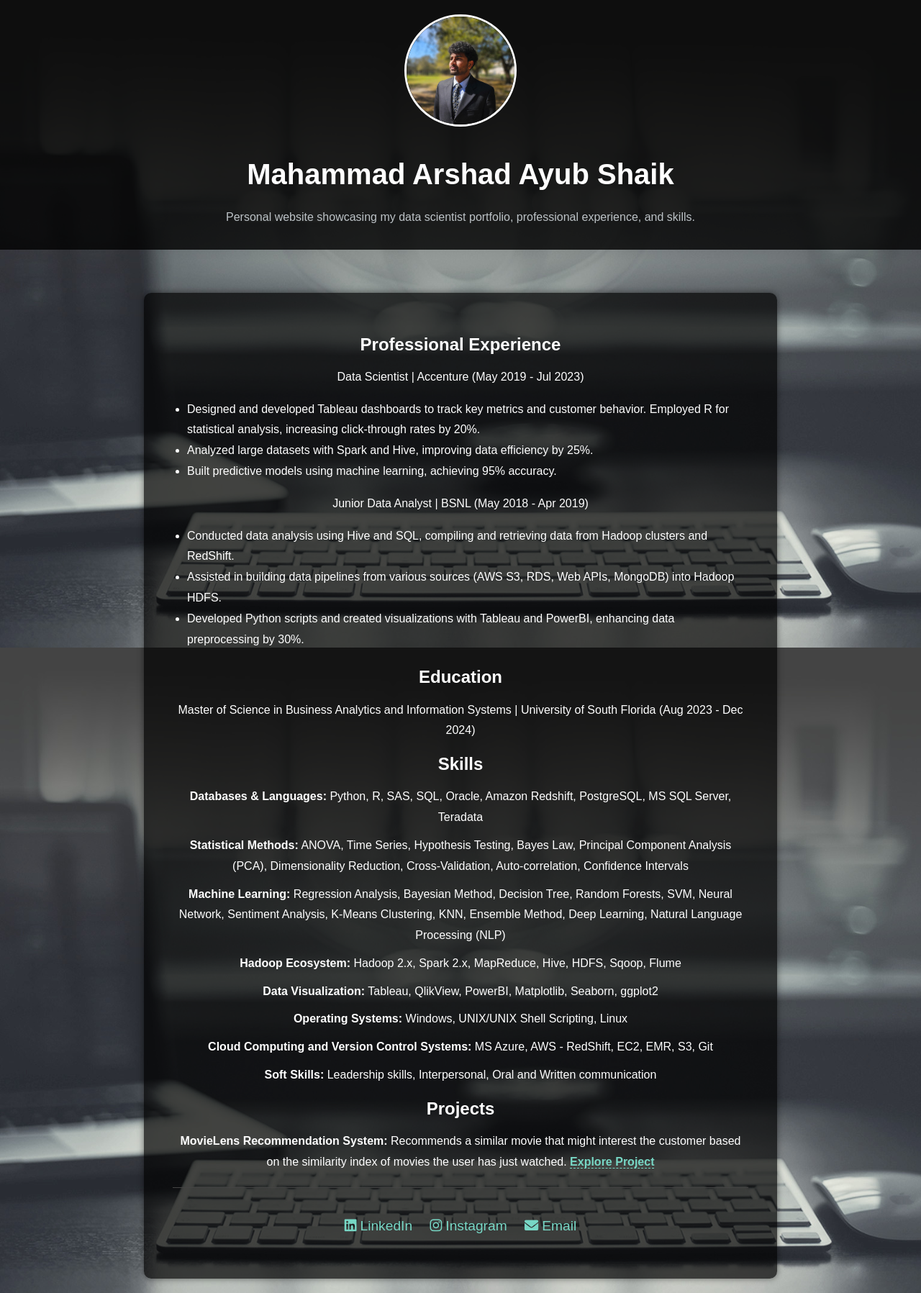
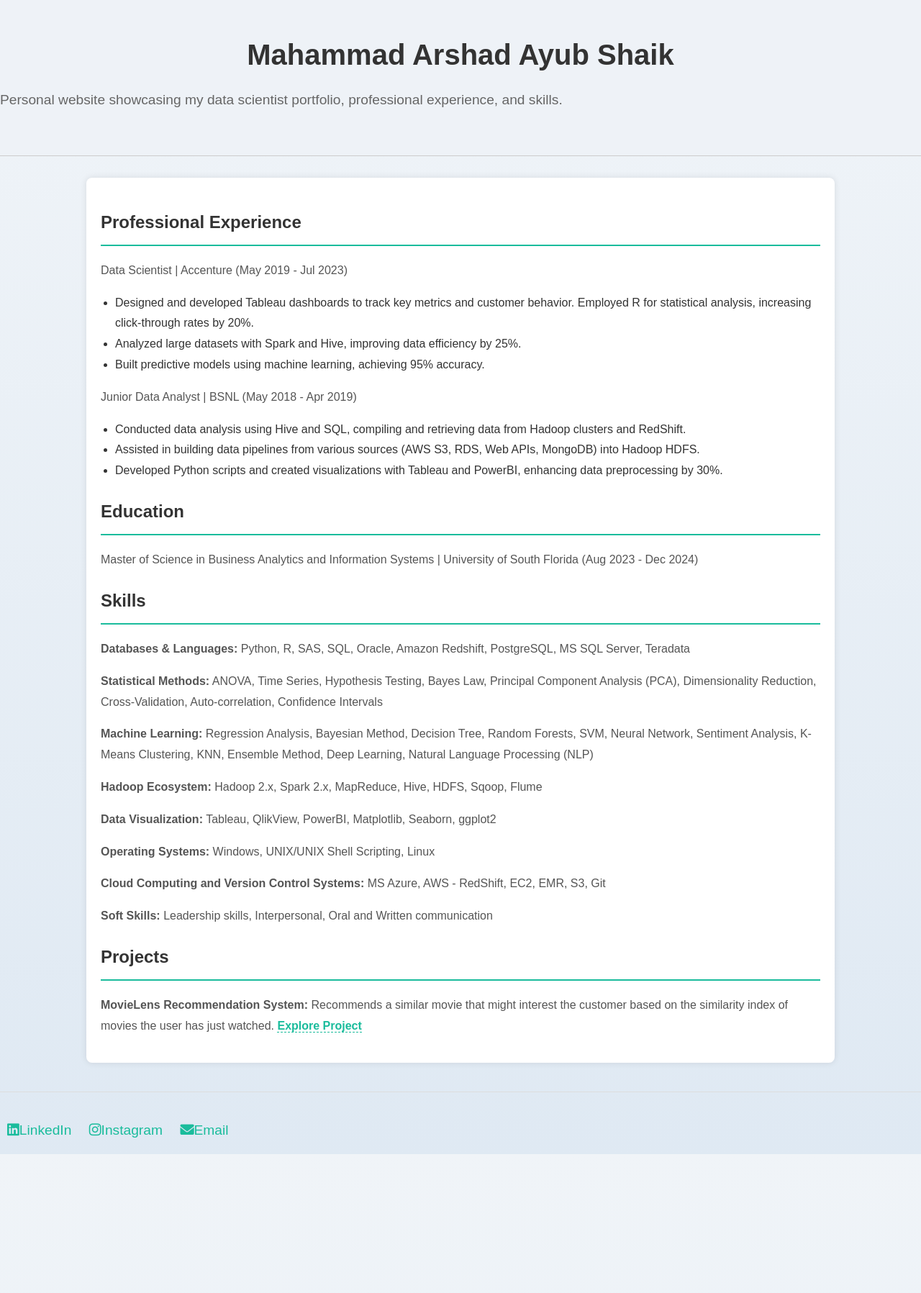
Before and after one commit to arshadsm/arshadsm.github.io, a Jekyll site: the page built from index.md, in a window 1280 px wide. Shown: the whole page at 72% size. Built offline with Jekyll 4.4.1, drawn with Linux system fonts in a browser that asks for light colours; after the commit the page ends 1604 px from its top, so only the background shows below that.

Commit message:
Update default.html

```diff
--- a/_layouts/default.html
+++ b/_layouts/default.html
@@ -11,117 +11,92 @@
       line-height: 1.8;
       margin: 0;
       padding: 0;
-      background: url('/images/background.jpg') no-repeat center center fixed;
-      background-size: cover;
-      color: white;
-      display: flex;
-      flex-direction: column;
-      align-items: center;
-      min-height: 100vh;
-    }
-    .dark-background {
-      background-color: rgba(0, 0, 0, 0.8);
-      padding: 30px;
-      border-radius: 10px;
-      margin: 20px 0;
-      width: 90%;
-      max-width: 1000px;
+      background: linear-gradient(to bottom, #f0f4f8, #dfe9f3);
+      color: #333;
     }
     header {
       width: 100%;
-      background-color: rgba(0, 0, 0, 0.8);
-      padding: 20px 0;
+      background-color: #eef2f7;
+      padding: 40px 0;
       text-align: center;
-      margin-bottom: 30px;
-    }
-    header img {
-      border-radius: 50%;
-      width: 150px;
-      height: 150px;
-      object-fit: cover;
-      border: 3px solid #fff;
-      margin-bottom: 20px;
+      border-bottom: 1px solid #ccc;
     }
     header h1 {
       margin: 0;
       font-size: 2.5em;
-      color: #fff;
+      color: #333;
     }
     header p {
-      color: #bdc3c7;
+      color: #666;
       margin-top: 10px;
+      font-size: 1.2em;
     }
-    h1, h2, h3, h4, h5, h6 {
-      text-align: center;
-      margin: 10px 0;
-      font-weight: 700;
+    .content {
+      width: 80%;
+      max-width: 1000px;
+      margin: 30px auto;
+      padding: 20px;
+      background-color: #ffffff;
+      box-shadow: 0 0 10px rgba(0, 0, 0, 0.1);
+      border-radius: 8px;
+    }
+    h2 {
+      text-align: left;
+      color: #333;
+      border-bottom: 2px solid #1abc9c;
+      padding-bottom: 10px;
+      margin-bottom: 20px;
     }
     p {
-      text-align: center;
-      margin: 10px 0;
+      text-align: left;
+      color: #555;
     }
     ul {
       list-style-type: disc;
       padding-left: 20px;
       text-align: left;
     }
-    .content {
-      text-align: center;
-      background: rgba(0, 0, 0, 0.7);
-      padding: 40px;
-      border-radius: 10px;
-      box-shadow: 0px 0px 10px rgba(0, 0, 0, 0.5);
-      margin-top: 30px;
-      width: 80%;
-      max-width: 800px;
-    }
     .project-link {
-      color: #77d7c5;
+      color: #1abc9c;
       text-decoration: none;
       font-weight: bold;
-      border-bottom: 1px dashed #77d7c5; /* Adds a dashed underline */
+      border-bottom: 1px dashed #1abc9c;
     }
-
     .project-link:hover {
-      color: #1abc9c;
-      border-bottom: 1px solid #1abc9c; /* Changes underline on hover */
+      color: #16a085;
+      border-bottom: 1px solid #16a085;
     }
     .footer-links {
-      margin-top: 20px;
+      margin-top: 40px;
+      text-align: center;
+      border-top: 1px solid #ddd;
       padding-top: 20px;
-      border-top: 1px solid #444;
-      text-align: center;
     }
     .footer-links ul {
       list-style: none;
       padding: 0;
-      text-align: center;
     }
     .footer-links ul li {
       display: inline;
       margin: 0 10px;
     }
     .footer-links ul li a {
-      color: #77d7c5;
+      color: #1abc9c;
       text-decoration: none;
       font-size: 1.2em;
       transition: color 0.3s;
     }
     .footer-links ul li a:hover {
-      color: #1abc9c;
-    }
-    .footer-links ul li a i {
-      margin-right: 5px;
+      color: #16a085;
     }
   </style>
 </head>
 <body>
   <header>
-    <img src="{{ site.profile_picture }}" alt="Profile picture">
     <h1>{{ site.title }}</h1>
     <p>{{ site.description }}</p>
   </header>
-  <div class="content dark-background">
+  <div class="content">
     <h2>Professional Experience</h2>
     <p>Data Scientist | Accenture (May 2019 - Jul 2023)</p>
     <ul>
@@ -148,6 +123,7 @@
     <p><strong>Soft Skills:</strong> Leadership skills, Interpersonal, Oral and Written communication</p>
     <h2>Projects</h2>
     <p><strong>MovieLens Recommendation System:</strong> Recommends a similar movie that might interest the customer based on the similarity index of movies the user has just watched. <a href="/notebooks/MovieLens_Recommendation_System.html" class="project-link">Explore Project</a></p>
+  </div>
   <div class="footer-links">
     <ul>
       <li><a href="{{ site.linkedin }}" target="_blank"><i class="fab fa-linkedin"></i>LinkedIn</a></li>
@@ -155,6 +131,5 @@
       <li><a href="mailto:{{ site.email }}" target="_blank"><i class="fas fa-envelope"></i>Email</a></li>
     </ul>
   </div>
-  </div>
 </body>
 </html>
```
Also changed, not shown: other parts of _layouts/default.html (+1 -1 lines). Lines whose indentation alone changed are shown as unchanged.
